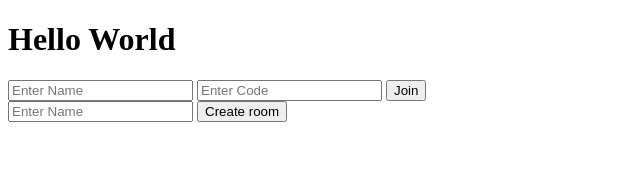
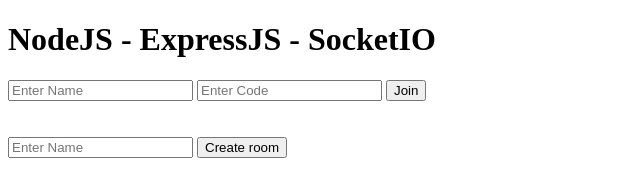
Before and after one commit to ajayda24/socketio-second, a website: page public/index.html in a window 1280 px wide. Shown: the whole page, without its empty margins (0-640 px from the left). Drawn offline with nearby package versions, Linux system fonts and the light colour scheme; no server answers.

Commit message:
third commit

```diff
--- a/public/index.html
+++ b/public/index.html
@@ -7,14 +7,14 @@
   <title>Socket IO</title>
 </head>
 <body>
-  <h1>Hello World</h1>
+  <h1>NodeJS - ExpressJS - SocketIO</h1>
   <div id="create-join-room">
     <form method="GET" action="" id="join-room-form">
       <input type="text" name="username" id="username" placeholder="Enter Name" required autocomplete="off">
       <input type="text" name="joinCode" id="joinCode" placeholder="Enter Code" required autocomplete="off">
       <button type="submit">Join</button>
     </form>
-
+<br><br>
     <form action="" method="get" id="create-room-form">
       <input type="text" name="username" id="username" required autocomplete="off" placeholder="Enter Name">
       <button type="submit" id="create-room">Create room</button>
```
